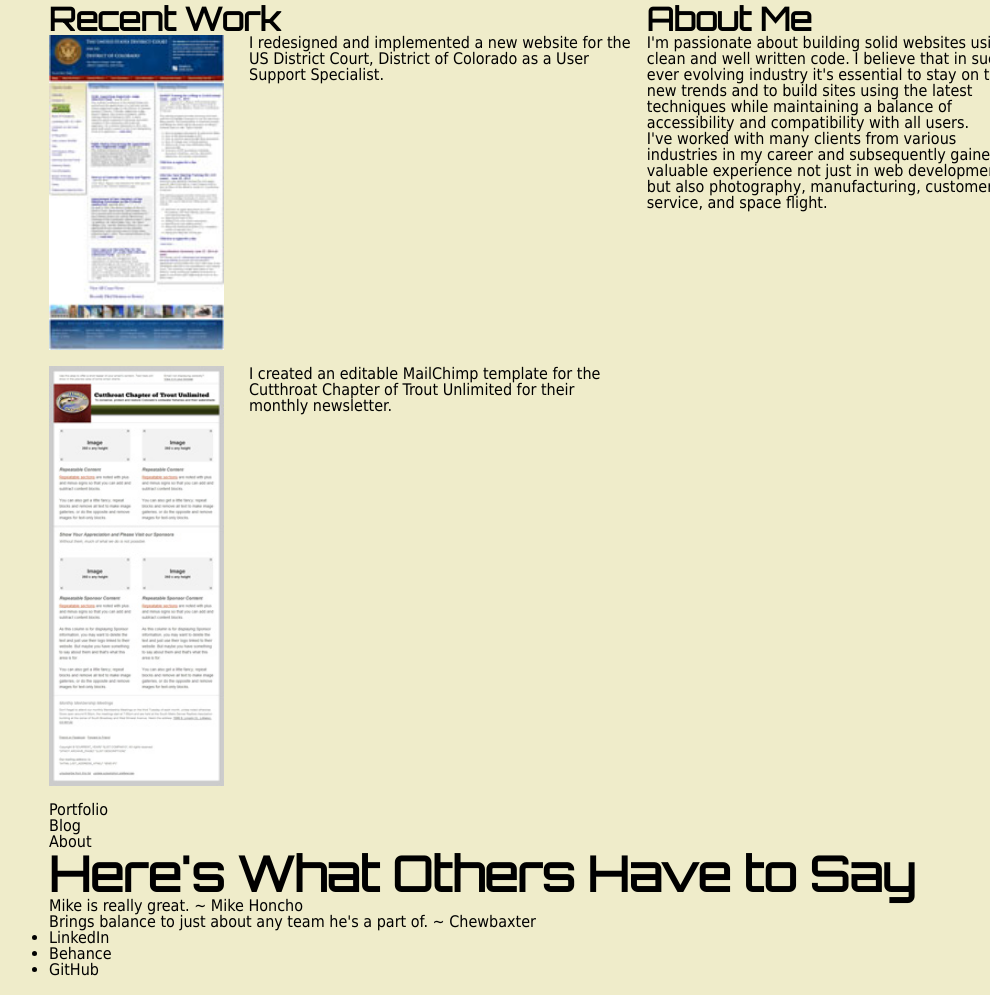
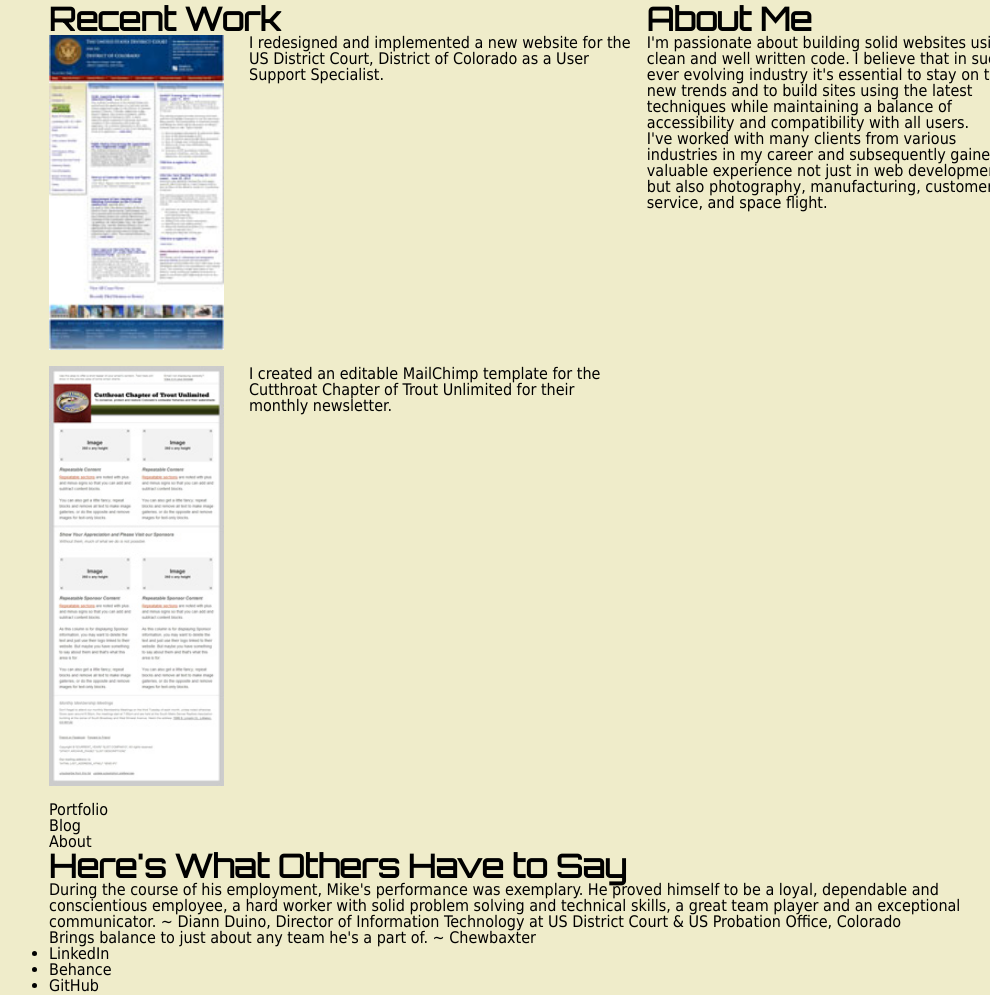
Before and after one commit to mrmyers5280/MM-Portfolio-Site, a plain HTML site: page index.html in a window 1280 px wide. Shown: the part 501-1496 px from the top of the page, without its empty margins (101-1091 px from the left). Drawn offline with Linux system fonts and the light colour scheme.

Commit message:
Add footer content including quotes and placeholders for links to various social media

```diff
--- a/index.html
+++ b/index.html
@@ -44,10 +44,12 @@
                     <li>About</li>
                 </ul>
             </nav>
+        </div>
             <footer id="footer">
+                <div class="my-content">
                 <section id="footer-quotes">
-                    <h1>Here's What Others Have to Say</h1>
-                    <blockquote>Mike is really great. ~ Mike Honcho</blockquote>
+                    <h2>Here's What Others Have to Say</h2>
+                    <blockquote>During the course of his employment, Mike's performance was exemplary. He proved himself to be a loyal, dependable and conscientious employee, a hard worker with solid problem solving and technical skills, a great team player and an exceptional communicator. <span class="quote-source">~ Diann Duino, Director of Information Technology at US District Court & US Probation Office, Colorado</span></blockquote>
                     <blockquote>Brings balance to just about any team he's a part of. ~ Chewbaxter</blockquote>
                 </section>
                 <section id="footer-media">
@@ -57,7 +59,7 @@
                         <li>GitHub</li>
                     </ul>
                 </section>
+                </div>
             </footer>
-        </div>
     </body>
 </html>
```
